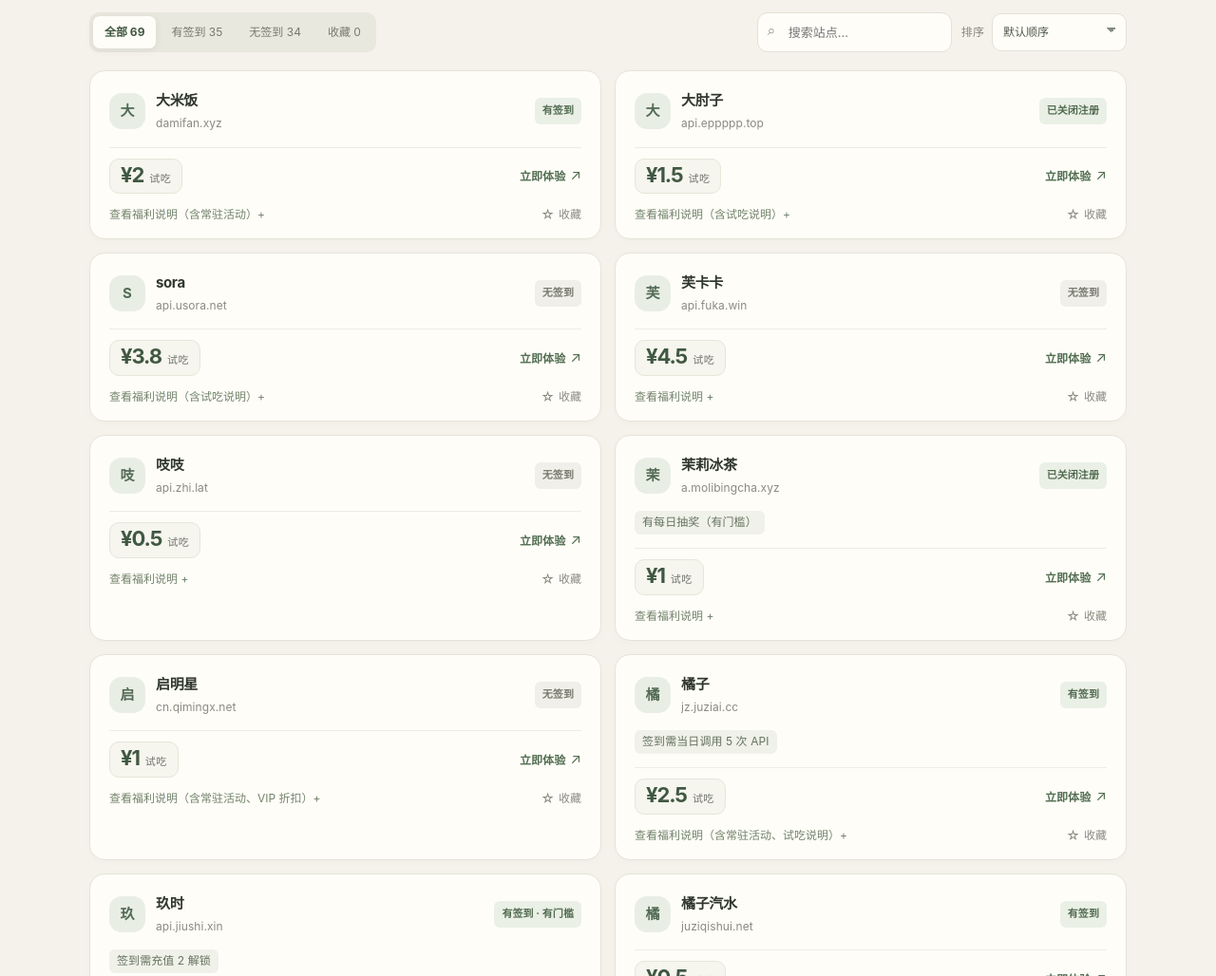
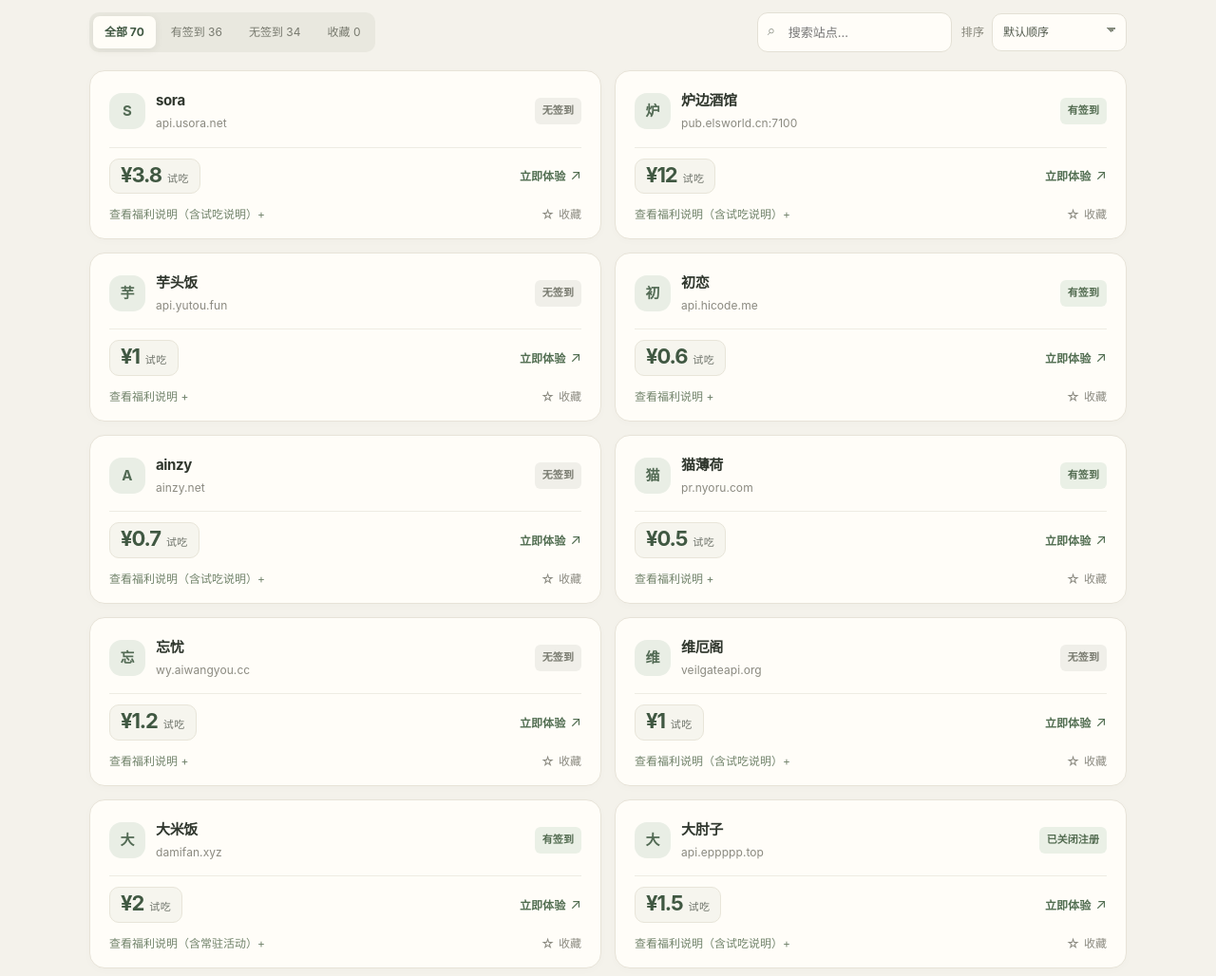
Before and after one commit to Chiiii318/relay-list, a plain HTML site: page index.html in a window 1280 px wide. Shown: the part 769-1797 px from the top of the page at 95% size. Drawn offline with Linux system fonts and the light colour scheme.

Commit message:
置顶组：sora第一，炉边酒馆（新增，试吃¥12/有签到）、芋头饭、初恋、ainzy、猫薄荷、忘忧、维厄阁随后，共70家

```diff
--- a/index.html
+++ b/index.html
@@ -128,9 +128,16 @@ header{padding-bottom:18px;border-bottom-color:#dedbcf}.wordmark{font-size:19px;
 // 新增站点只需在此数组加一项，统计、筛选计数、头像都会自动更新。
 // 数组按名称拼音首字母排列。t 里的 {deal:"…"} 表示限时/活动类优惠（金色标签）。
 const sites=[
+{name:"sora",domain:"api.usora.net",status:"no",tags:["试吃 ¥3.8"],note:"试吃共 ¥3.8：注册得 ¥1.8，剩下的 ¥2 要进群领取。",url:"https://api.usora.net/sign-up?aff=PHUt"},
+{name:"炉边酒馆",domain:"pub.elsworld.cn:7100",status:"yes",tags:["试吃 ¥12"],note:"试吃共 ¥12：注册得 ¥10，另 ¥2 需用邀请链接注册。",url:"https://pub.elsworld.cn:7100/sign-up?aff=C7zd"},
+{name:"芋头饭",domain:"api.yutou.fun",status:"no",tags:["试吃 ¥1","充值比例 1:100"],url:"https://api.yutou.fun/sign-up?aff=Io5t"},
+{name:"初恋",domain:"api.hicode.me",status:"yes",tags:["试吃 ¥0.6","充值比例 1:100"],url:"https://api.hicode.me/sign-up?aff=7Ywk"},
+{name:"ainzy",domain:"ainzy.net",status:"no",tags:["试吃 ¥0.7","充值比例 7:1"],note:"试吃 ¥0.7 须用邀请链接注册才有，直接注册没有。",url:"https://ainzy.net/sign-up?aff=TuvD"},
+{name:"猫薄荷",domain:"pr.nyoru.com",status:"yes",tags:["试吃 ¥0.5","充值比例 1:10"],url:"https://pr.nyoru.com/sign-up?aff=SljA"},
+{name:"忘忧",domain:"wy.aiwangyou.cc",status:"no",tags:["试吃 ¥1.2","充值比例 1:25"],url:"https://wy.aiwangyou.cc/sign-up?aff=hDkB"},
+{name:"维厄阁",domain:"veilgateapi.org",status:"no",tags:["试吃 ¥1","需进群领取"],note:"试吃 ¥1 需进群领取。",url:"https://veilgateapi.org/sign-up?aff=MLX8"},
 {name:"大米饭",domain:"damifan.xyz",status:"yes",tags:["试吃 ¥2",{deal:"每周六、日晚 6–7 点米饭日：热门模型限时折扣"}],url:"https://damifan.xyz/sign-up?aff=pDPB"},
 {name:"大肘子",domain:"api.eppppp.top",status:"yes",label:"已关闭注册",tags:["试吃 ¥1.5","使用邀请链接额外获试吃 ¥1"],note:"试吃共 ¥1.5：注册得 ¥0.5，用邀请链接注册额外得 ¥1。",url:"https://api.eppppp.top/sign-up?aff=NkcX"},
-{name:"sora",domain:"api.usora.net",status:"no",tags:["试吃 ¥3.8"],note:"试吃共 ¥3.8：注册得 ¥1.8，剩下的 ¥2 要进群领取。",url:"https://api.usora.net/sign-up?aff=PHUt"},
 {name:"芙卡卡",domain:"api.fuka.win",status:"no",tags:["试吃 ¥4.5","充值比例 1:33.33"],url:"https://api.fuka.win/sign-up?aff=nazu"},
 {name:"吱吱",domain:"api.zhi.lat",status:"no",tags:["试吃 ¥0.5"],url:"https://api.zhi.lat/sign-up?aff=otG2"},
 {name:"茉莉冰茶",domain:"a.molibingcha.xyz",status:"yes",label:"已关闭注册",tags:["试吃 ¥1","有每日抽奖（有门槛）"],url:"https://a.molibingcha.xyz/sign-up?aff=S8oE"},
@@ -150,18 +157,14 @@ const sites=[
 {name:"星港",domain:"xinggangai.com",status:"no",tags:["试吃 ¥2"],url:"https://xinggangai.com/register?aff=EkYP"},
 {name:"甜橙派",domain:"i.orangepie.org",status:"no",tags:["试吃 ¥1","充值比例 1:100"],url:"https://i.orangepie.org/sign-up?aff=YIT7"},
 {name:"长春叙",domain:"changchunxu.si",status:"no",tags:["试吃 ¥0.51","使用邀请链接额外获试吃 ¥0.5",{deal:"每周六、日充值满 10 元 9 折"},"单笔充值满 20 元送额度"],note:"试吃共 ¥1.01：注册得 ¥0.51，用邀请链接注册额外得 ¥0.5。",url:"https://changchunxu.si/sign-up?aff=SGEP"},
-{name:"初恋",domain:"api.hicode.me",status:"yes",tags:["试吃 ¥0.6","充值比例 1:100"],url:"https://api.hicode.me/sign-up?aff=7Ywk"},
 {name:"刺猬",domain:"cc.cwapi.vip",status:"yes",label:"有签到",tags:["试吃 ¥1.3","签到需前一天消耗 0.5 刀"],url:"https://cc.cwapi.vip/sign-up?aff=aODu"},
 {name:"梨叙",domain:"api.xrl.org.cn",status:"no",label:"已关闭注册",tags:["试吃 ¥0.5"],url:"https://api.xrl.org.cn/sign-up?aff=aj8E"},
 {name:"piu酱",domain:"piu.du4s.com",status:"yes",tags:["试吃 ¥0.6","充值比例 1:10",{deal:"邀满 100 人或直充 ¥66、累充 ¥88 升 SVIP，95 折"}],url:"https://piu.du4s.com/sign-up?aff=WltM"},
 {name:"奇异果",domain:"www.qiyiguo.uk",status:"yes",label:"每日抽奖 · 有门槛",tags:["抽奖需前一天 API 调用 ≥10 次","试吃 ¥4","使用邀请链接额外获试吃 ¥2"],note:"试吃共 ¥4：注册得 ¥2，用邀请链接注册额外得 ¥2，领取需进群。",url:"https://www.qiyiguo.uk/sign-up?aff=N8Wz"},
 {name:"Axo",domain:"axoai.cc",status:"no",label:"每日抽奖 · 有门槛",tags:["试吃 ¥3","需进群领取","抽奖需充值 5 元"],note:"试吃 ¥3 需进群领取。",url:"https://axoai.cc/sign-up?aff=tK3Q"},
 {name:"Dragon",domain:"ai.dragonrajai.online",status:"yes",tags:["试吃 ¥1",{deal:"累充 52 元解锁屠龙者分组，永久 9 折"}],url:"https://ai.dragonrajai.online/sign-up?aff=1gBI"},
-{name:"芋头饭",domain:"api.yutou.fun",status:"no",tags:["试吃 ¥1","充值比例 1:100"],url:"https://api.yutou.fun/sign-up?aff=Io5t"},
 {name:"AnAn",domain:"api.waianan.com",status:"no",label:"已关闭注册",tags:["试吃 ¥0.5"],url:"https://api.waianan.com/sign-up?aff=UBgK"},
 {name:"Nova",domain:"once-cf.novai.su",status:"no",tags:["试吃 33 次调用"],url:"https://once-cf.novai.su/sign-up?aff=X545"},
-{name:"ainzy",domain:"ainzy.net",status:"no",tags:["试吃 ¥0.7","充值比例 7:1"],note:"试吃 ¥0.7 须用邀请链接注册才有，直接注册没有。",url:"https://ainzy.net/sign-up?aff=TuvD"},
-{name:"维厄阁",domain:"veilgateapi.org",status:"no",tags:["试吃 ¥1","需进群领取"],note:"试吃 ¥1 需进群领取。",url:"https://veilgateapi.org/sign-up?aff=MLX8"},
 {name:"慧慧云",domain:"api.huihuiyun.top",status:"yes",label:"有签到 · 有门槛",tags:["试吃 ¥1","签到需充值 5 元或邀请 5 人","需通过邀请链接注册才有试吃"],url:"https://api.huihuiyun.top/register?aff=HVWSSXTWNNUF"},
 {name:"16z",domain:"api16z.com",status:"no",tags:["试吃 ¥0.5"],url:"https://api16z.com/sign-up?aff=a02I"},
 {name:"电子蝴蝶",domain:"api.ebutterfly.cc",status:"no",tags:["试吃 ¥1"],url:"https://api.ebutterfly.cc/sign-up?aff=0QKJ"},
@@ -189,8 +192,6 @@ const sites=[
 {name:"lyra",domain:"lyraapi.com",status:"no",tags:["试吃 ¥0.5","使用邀请链接额外获试吃 ¥0.3"],note:"试吃共 ¥0.5：直接注册得 ¥0.2，用邀请链接注册额外得 ¥0.3。",url:"https://lyraapi.com/sign-up?aff=nJNY"},
 {name:"six",domain:"api.sixai.cc",status:"yes",label:"有签到 · 有门槛",tags:["签到需本周充值满 5 或历史兑换满 100"],url:"https://api.sixai.cc/sign-up?aff=wUnp"},
 {name:"哈基米",domain:"gemai.huchan.cn",status:"yes",tags:["试吃 ¥1","充值比例 1:100"],url:"https://gemai.huchan.cn/sign-up?aff=UmLuXEul"},
-{name:"忘忧",domain:"wy.aiwangyou.cc",status:"no",tags:["试吃 ¥1.2","充值比例 1:25"],url:"https://wy.aiwangyou.cc/sign-up?aff=hDkB"},
-{name:"猫薄荷",domain:"pr.nyoru.com",status:"yes",tags:["试吃 ¥0.5","充值比例 1:10"],url:"https://pr.nyoru.com/sign-up?aff=SljA"},
 {name:"少年游",domain:"shaonianyou.xyz",status:"no",tags:["无试吃","充值比例 1:1",{deal:"0.01 元换 2 额度（开站活动）"}],url:"https://shaonianyou.xyz/sign-up?aff=YzcB"},
 {name:"taicu",domain:"taicu.vip",status:"yes",tags:["试吃 ¥0.25"],url:"https://taicu.vip/sign-up?aff=uwox"},
 {name:"我吃吃吃",domain:"wochichichi.com",status:"yes",label:"有签到 · 有门槛",tags:["签到需充值 ¥50 解锁"],url:"https://wochichichi.com/register?aff=4JPB8ENPQ9RR"},
```
